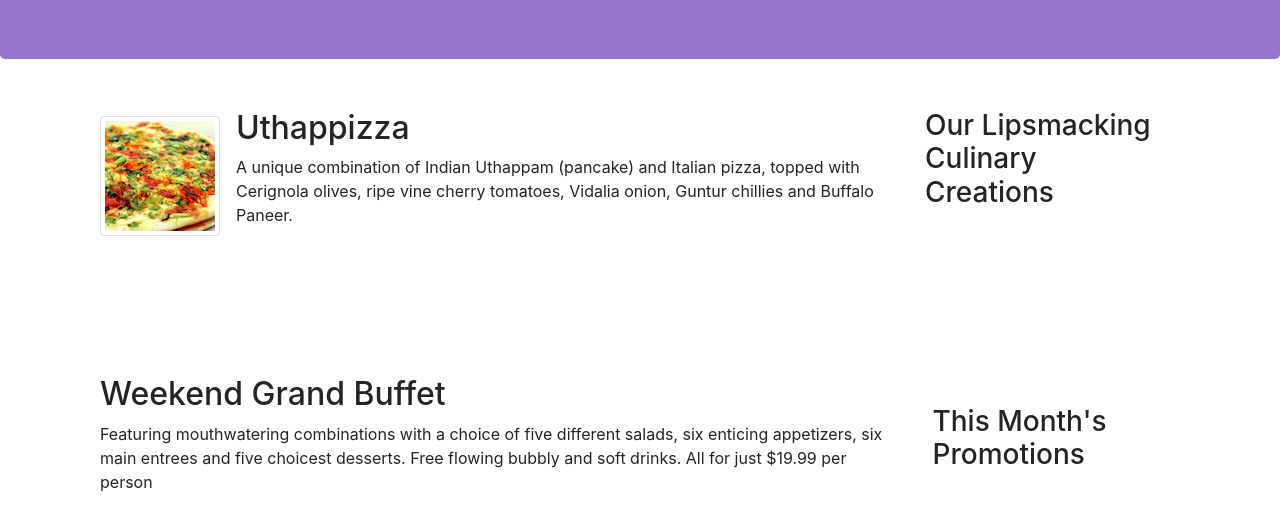
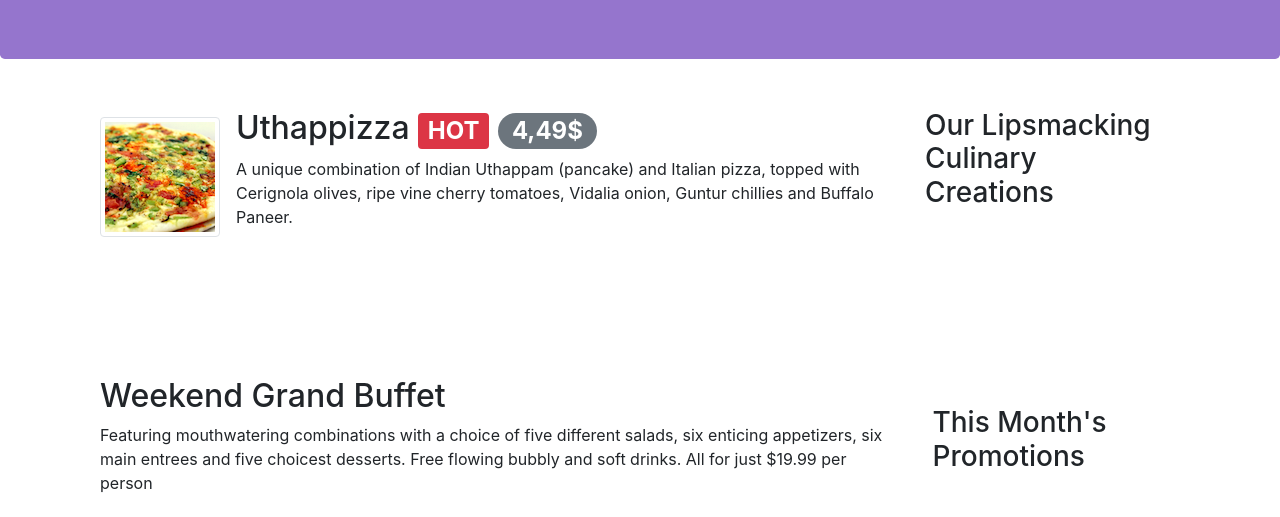
Before and after one commit to caronteone/ConFusion, a website: page index.html in a window 1280 px wide. Shown: the part 283-800 px from the top of the page. Drawn offline with nearby package versions, Linux system fonts and the light colour scheme.

Commit message:
Alerting users

```diff
--- a/index.html
+++ b/index.html
@@ -61,7 +61,7 @@
                     <img class="d-flex mr-3 img-thumbnail align-self-center"
                     src="./img/uthappizza.png" alt="uthappizza">
                     <div class="media-body">
-                            <h2 class="mt-0">Uthappizza</h2>
+                            <h2 class="mt-0">Uthappizza <span class="badge badge-danger">HOT</span> <span class="badge badge-pill badge-secondary">4,49$</span></h2>
                             <p class="d-none d-sm-block">A unique combination of Indian Uthappam (pancake) and Italian pizza, topped with Cerignola olives, ripe vine cherry tomatoes, Vidalia onion, Guntur chillies and Buffalo Paneer.</p>
                     </div>
                     <div class="col-12 col-sm-4 order-sm-last col-md-3">
```
